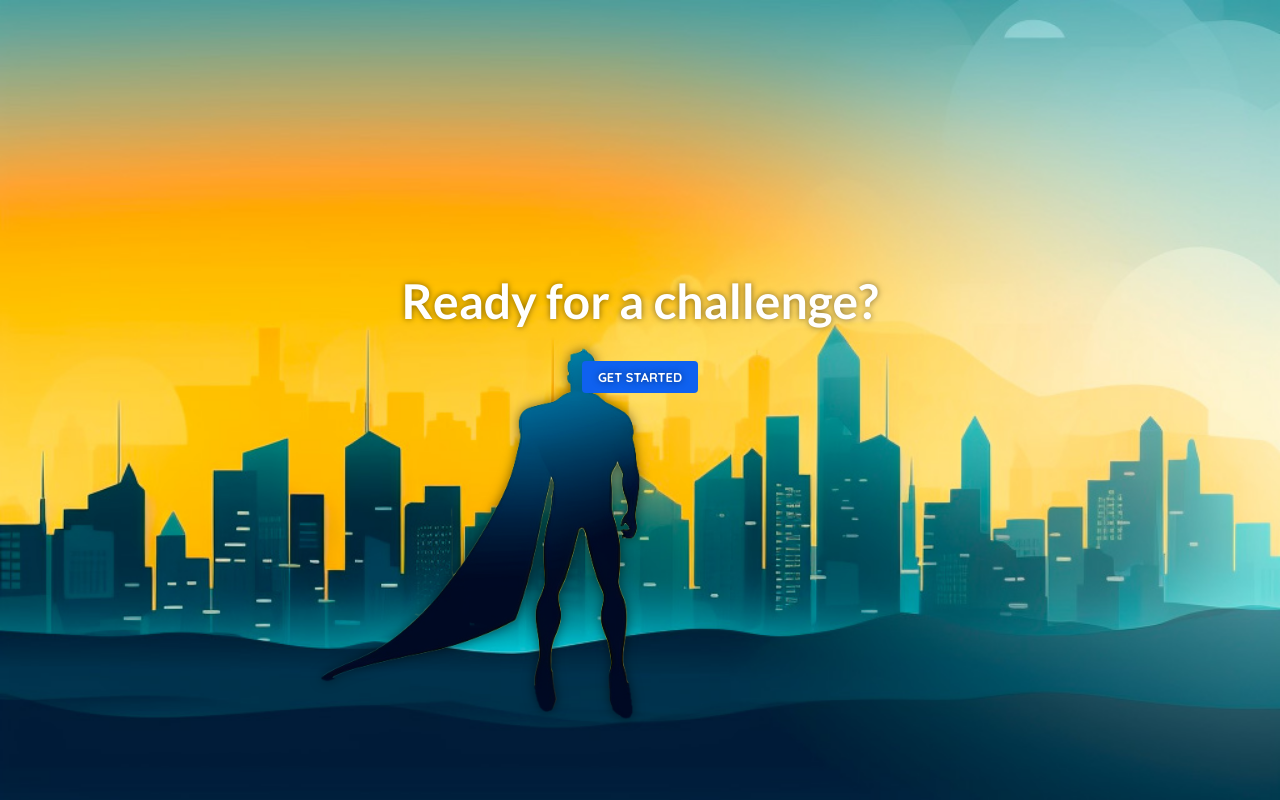
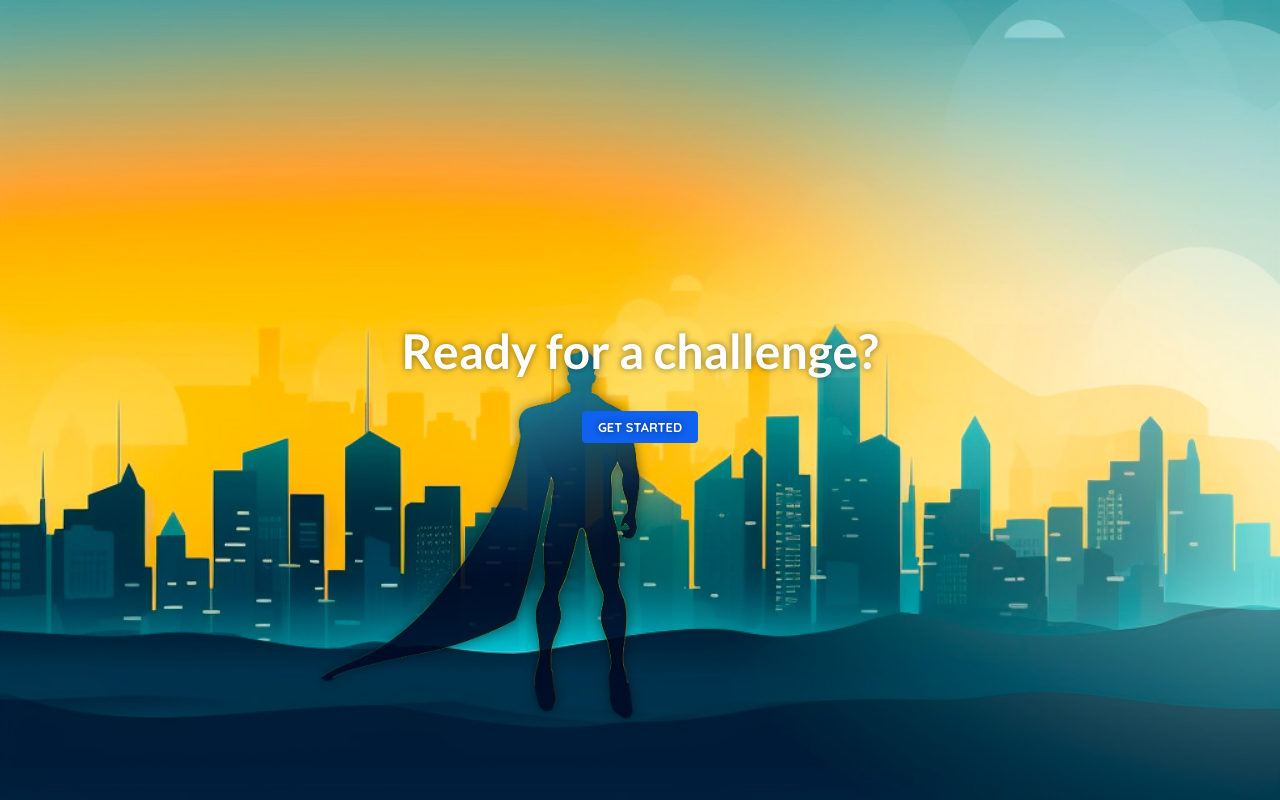
Before and after one commit to Clement127001/task_maintainer_with_framer_motion, a React (Vite) app: page / in a window 1280 px wide. Shown: the top 800 px of the page. Built offline with nearby package versions, Linux system fonts and the light colour scheme.

Commit message:
add parrlax animation

```diff
--- a/src/pages/Welcome.jsx
+++ b/src/pages/Welcome.jsx
@@ -1,24 +1,55 @@
-import { Link } from 'react-router-dom';
-
-import cityImg from '../assets/city.jpg';
-import heroImg from '../assets/hero.png';
+import { Link } from "react-router-dom";
+import { useScroll, useTransform, motion } from "framer-motion";
+import cityImg from "../assets/city.jpg";
+import heroImg from "../assets/hero.png";
 
 export default function WelcomePage() {
+  const { scrollY } = useScroll();
+
+  //city transformation
+  const cityOpacity = useTransform(
+    scrollY,
+    [0, 200, 300, 500],
+    [1, 0.6, 0.5, 0]
+  );
+  const yCity = useTransform(scrollY, [0, 500], [0, -100]);
+
+  //text transformation
+  const textScale = useTransform(
+    scrollY,
+    [0, 200, 300, 500],
+    [1, 1.2, 1.3, 1.3]
+  );
+  const textPos = useTransform(scrollY, [300, 500], [50, 150]);
+  // // hero transformation
+  // const heroScale = useTransform(scrollY, [0, 500], [1, 1.3]);
+  // const heroPos = useTransform(scrollY, [0, 500], [0, -200]);
+  const heroOpacity = useTransform(scrollY, [300, 400, 500], [0.9, 0.5, 0]);
+
   return (
     <>
       <header id="welcome-header">
-        <div id="welcome-header-content">
+        <motion.div
+          id="welcome-header-content"
+          style={{ scale: textScale, y: textPos }}
+        >
           <h1>Ready for a challenge?</h1>
           <Link id="cta-link" to="/challenges">
             Get Started
           </Link>
-        </div>
-        <img
+        </motion.div>
+        <motion.img
+          style={{ opacity: cityOpacity, y: yCity }}
           src={cityImg}
           alt="A city skyline touched by sunlight"
           id="city-image"
         />
-        <img src={heroImg} alt="A superhero wearing a cape" id="hero-image" />
+        <motion.img
+          style={{ opacity: heroOpacity }}
+          src={heroImg}
+          alt="A superhero wearing a cape"
+          id="hero-image"
+        />
       </header>
       <main id="welcome-content">
         <section>
```
